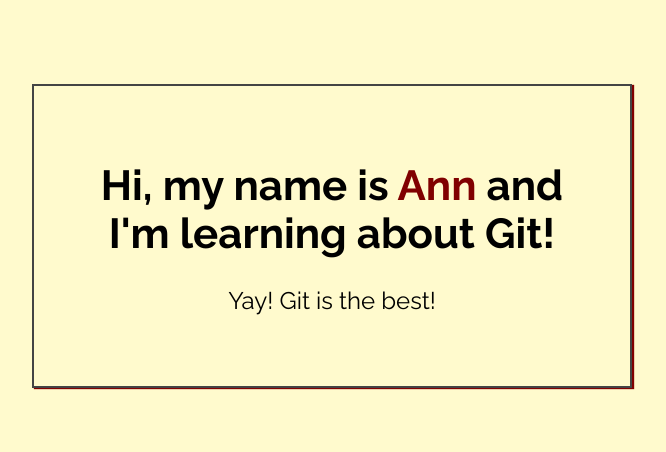
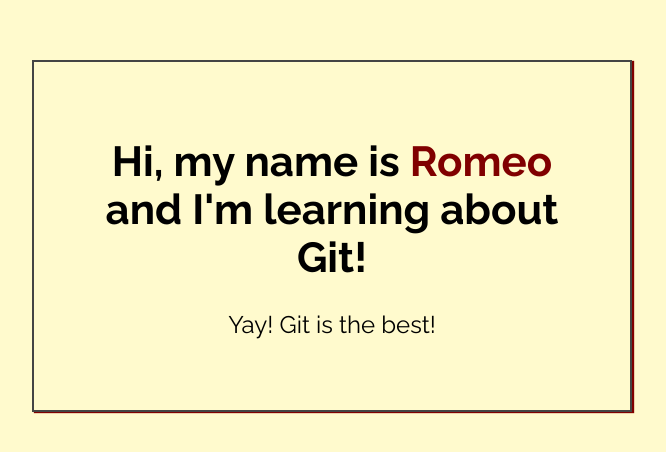
Before and after one commit to romeoorgen/my-first-repo, a plain HTML site: page index.html in a window 1280 px wide. Shown: the part 164-616 px from the top of the page, without its empty margins (308-974 px from the left). Drawn offline with Linux system fonts and the light colour scheme.

Commit message:
Added name to index.html

```diff
--- a/index.html
+++ b/index.html
@@ -14,7 +14,7 @@
 <body>
 
     <div class="greeting">
-        <h1>Hi, my name is <span class="highlight">Ann</span> and I'm learning about Git! </h1>
+        <h1>Hi, my name is <span class="highlight">Romeo</span> and I'm learning about Git! </h1>
 
         <p>Yay! Git is the best!</p>
     </div>
```
